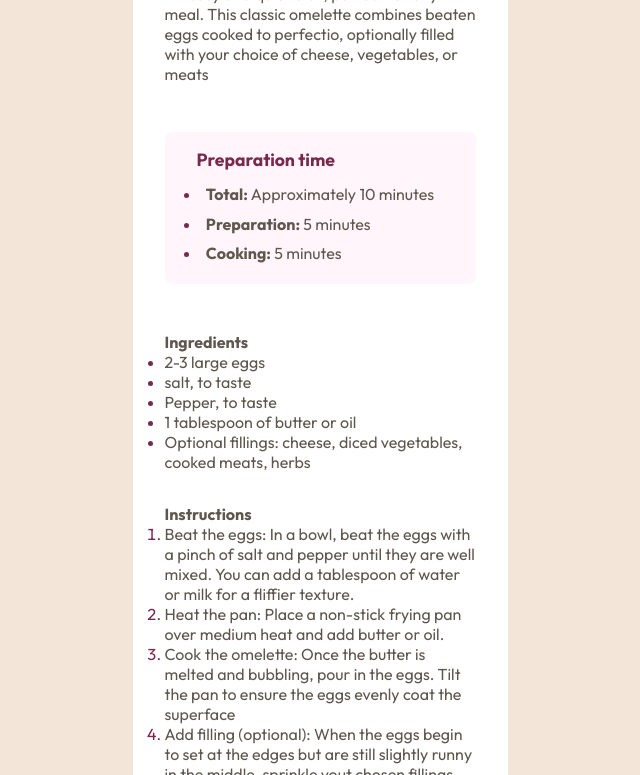
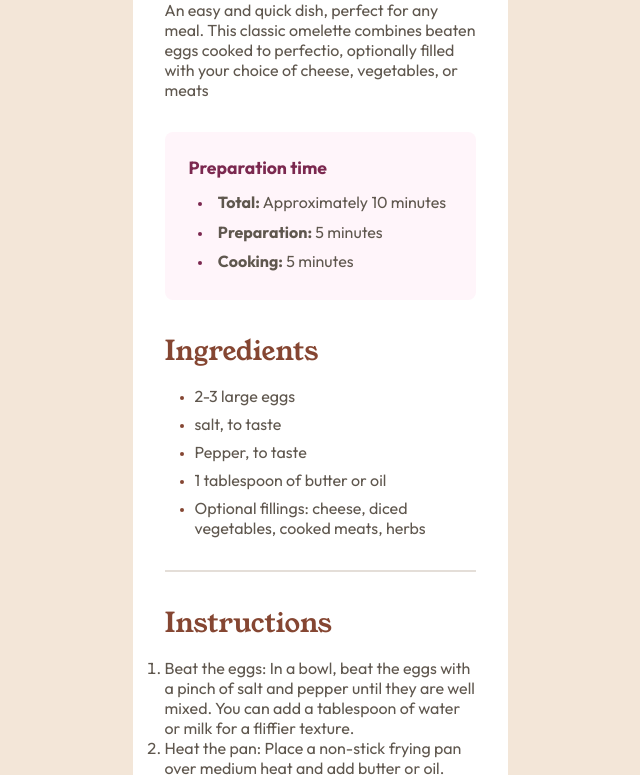
Before and after one commit to AlexanderTejedor/Recipe-page, a plain HTML site: page index.html in a window 1280 px wide. Shown: the part 313-1088 px from the top of the page, without its empty margins (320-960 px from the left). Drawn offline with Linux system fonts and the light colour scheme.

Commit message:
Se termino de modificar la sección de ingredients

```diff
--- a/style.css
+++ b/style.css
@@ -19,12 +19,38 @@
     --title-font: "Young Serif", serif;
 }
 
+/* Repeat values */
+
+.header-container,
+.preparation-container,
+.ingredients-container,
+.instructions-container,
+.nutrition-container{
+    padding: 0 2rem;
+}
+.ingredients-title,
+.instructions-title,
+.nutrition-title{
+    margin-bottom: 1rem;
+    font-size: 1.7rem;
+    font-family: var(--title-font);
+    font-weight: var(--normal-weight);
+    color: var(--primary-nutmeg-color);
+}
+.ingredients-container::after,
+.instructions-container::after{
+    content: "";
+    display: block;
+    margin: 2rem 0;
+    border-bottom: 2px solid var(--light-grey);
+
+}
+/* End Repeat values */
 *{
     padding: 0;
     margin: 0;
     box-sizing: border-box;
     font-family: "Outfit", sans-serif;
-    font-size: var(--paragrapg-size);
 }
 body{
     display: flex;
@@ -39,13 +65,7 @@ body{
 }
 .img-container img{
     max-width: 100%;
-}
-.header-container,
-.preparation-container,
-.ingredients-container,
-.instructions-container,
-.nutrition-container{
-    padding: 1rem 2rem;
+    margin-bottom: 2rem;
 }
 .header-title{
     margin-bottom: 1rem;
@@ -54,6 +74,8 @@ body{
     font-family: var(--title-font);
     color: var(--dark-charcoal);
 }
+
+/* Preparation container */
 .preparation-container{
     display: flex;
     flex-direction: column;
@@ -62,6 +84,7 @@ body{
     margin-bottom: 1rem;
     background-color: var(--rose-white);
     margin: 2rem;
+    padding: 1.5rem;
     border-radius: .5rem;
 }
 .preparation-title{
@@ -70,16 +93,34 @@ body{
     align-self: start;
     margin-bottom: .5rem;
 }
+.preparation-list{
+    margin-left: 1.5rem;
+}
 .preparation-list__item{
     color: var(--wenge-brown);
     padding: .3rem;
 }
-::marker{
+.preparation-list__item::marker{
     color:var(--dark-raspberry);
+    font-size: .8rem;
 }
 .preparation-list__item span{
     font-weight: var(--bold-weight);
 }
+
+/* Ingredients container */
+
+.ingredients-list{
+    margin-left: 1.875rem;
+}
+.ingredients-list__item{
+    margin-bottom: .5rem;
+}
+.ingredients-list__item::marker{
+    color: var(--primary-nutmeg-color);
+    font-size: .8rem;
+}
+/* Nutrition container */
 .nutrition-container{
     padding: 2rem;
 }
```
